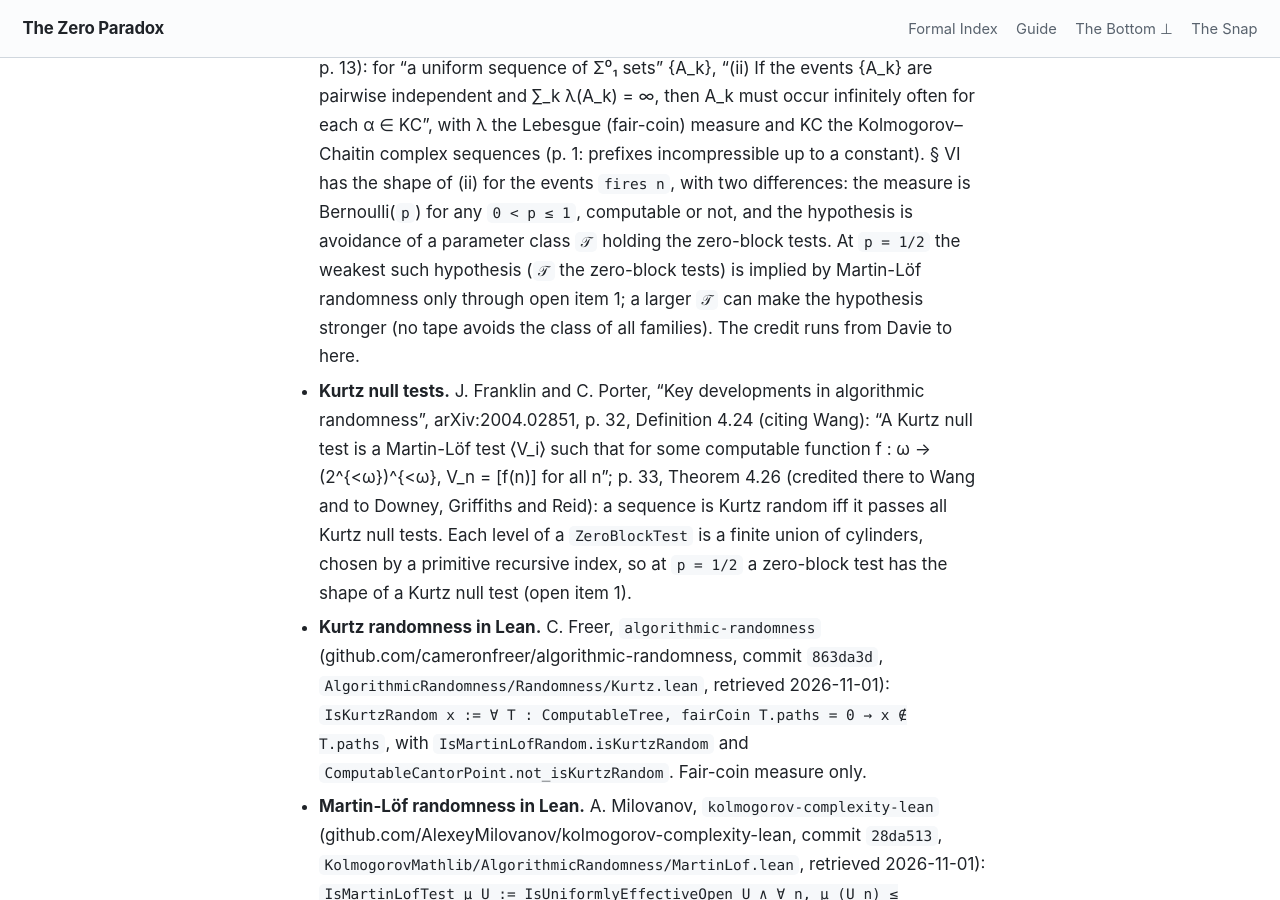
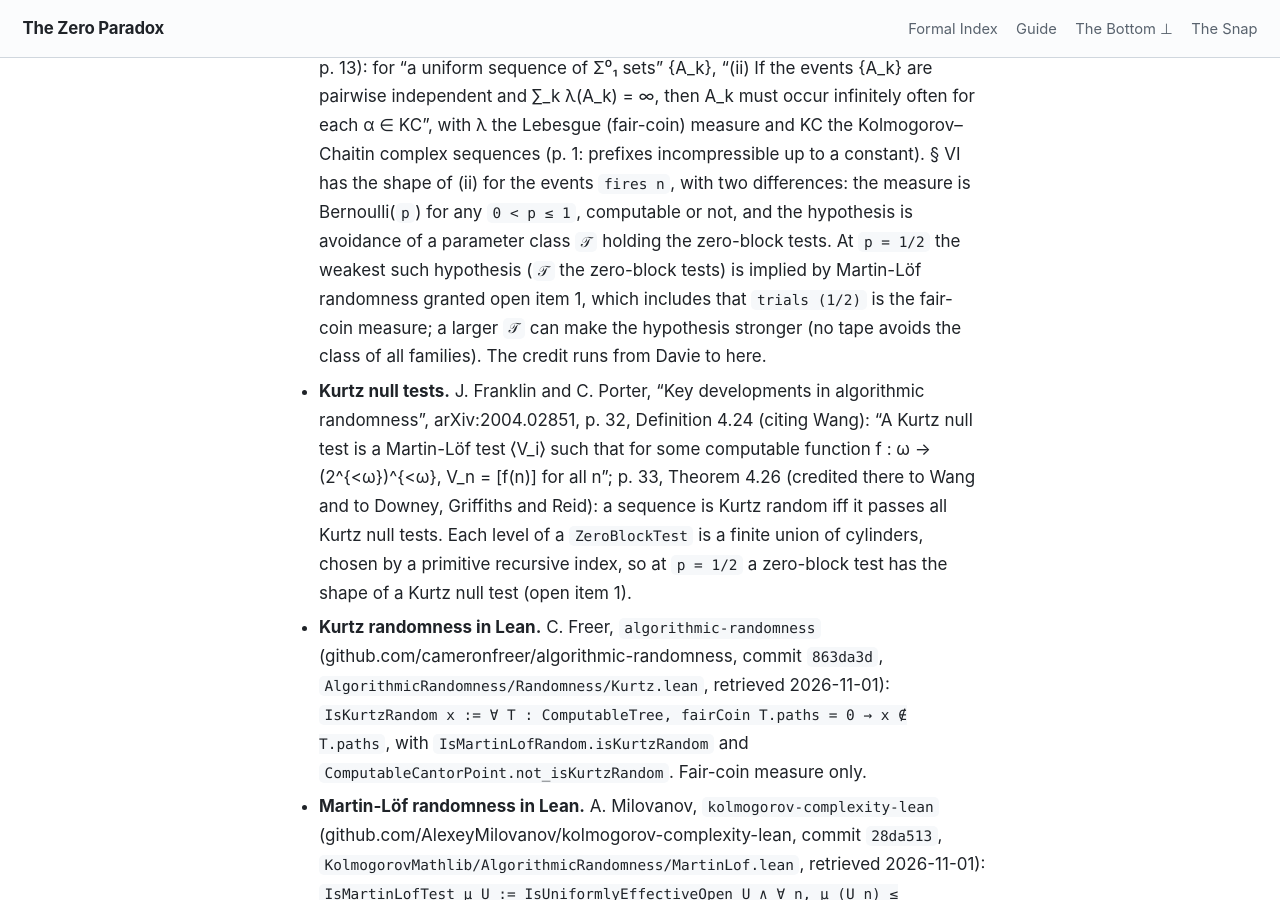
Before and after one commit to timbrigham/ZeroParadox, a Jekyll site: the page built from ZeroParadox/Information/CrossingTrials.md, in a window 1280 px wide and 900 px high, scrolled down 1311 px. Built offline with Jekyll 4.4.1, drawn with Linux system fonts in a browser that asks for light colours; our own code applies the rules of GitHub Pages for plain Markdown files; some of the changed text lies outside the part shown.

Commit message:
Typicality round 3: hedge ML comparison on open item 1, cxQ2_zero if, rewrap
CrossingTrials.md: "implied by Martin-Löf randomness only through open item 1"
becomes "granted open item 1, which includes that trials (1/2) is the fair-coin
measure"; the complexity at 0 is attributed to the explicit `if x = 0` in
cxQ2; unwrapped lines rewrapped.

Co-Authored-By: Claude Opus 5.5 <noreply@anthropic.com>
Claude-Session: https://claude.ai/code/session_01Qj4hZEe22hsY1FqfbKnnU2

```diff
--- a/ZeroParadox/Information/CrossingTrials.md
+++ b/ZeroParadox/Information/CrossingTrials.md
@@ -24,8 +24,7 @@ two-chart reading for § IV–VII.
   run that leaves its start for a tape meeting § VI's hypotheses. Those hypotheses are sufficient, not
   necessary: any tape that fires once gives such a run (`slotRun_crosses_iff`; the `example` after the
   theorem). `Reading:` what § VI adds is a guarantee about a tape whose bits are not examined. The
-  all-`false` tape drives a run
-  that never leaves `false` (the closing `example`).
+  all-`false` tape drives a run that never leaves `false` (the closing `example`).
 
 ## Prior art
 
@@ -38,14 +37,14 @@ two-chart reading for § IV–VII.
   incompressible up to a constant). § VI has the shape of (ii) for the events `fires n`, with two
   differences: the measure is Bernoulli(`p`) for any `0 < p ≤ 1`, computable or not, and the hypothesis
   is avoidance of a parameter class `𝒯` holding the zero-block tests. At `p = 1/2` the weakest such
-  hypothesis (`𝒯` the zero-block tests) is implied by Martin-Löf randomness only through open item 1; a
-  larger `𝒯` can make the hypothesis stronger (no tape avoids the class of all families). The credit
-  runs from Davie to here.
+  hypothesis (`𝒯` the zero-block tests) is implied by Martin-Löf randomness granted open item 1, which
+  includes that `trials (1/2)` is the fair-coin measure; a larger `𝒯` can make the hypothesis stronger
+  (no tape avoids the class of all families). The credit runs from Davie to here.
 - **Kurtz null tests.** J. Franklin and C. Porter, "Key developments in algorithmic randomness",
   arXiv:2004.02851, p. 32, Definition 4.24 (citing Wang): "A Kurtz null test is a Martin-Löf test ⟨V_i⟩
   such that for some computable function f : ω → (2^{<ω})^{<ω}, V_n = [f(n)] for all n"; p. 33, Theorem
-  4.26 (credited there to Wang and to Downey, Griffiths and Reid): a sequence is Kurtz random iff it passes all Kurtz null tests. Each level of a `ZeroBlockTest`
-  is a finite union of cylinders, chosen by a primitive recursive index, so at `p = 1/2` a zero-block
+  4.26 (credited there to Wang and to Downey, Griffiths and Reid): a sequence is Kurtz random iff it
+  passes all Kurtz null tests. Each level of a `ZeroBlockTest` is a finite union of cylinders, chosen by a primitive recursive index, so at `p = 1/2` a zero-block
   test has the shape of a Kurtz null test (open item 1).
 - **Kurtz randomness in Lean.** C. Freer, `algorithmic-randomness`
   (github.com/cameronfreer/algorithmic-randomness, commit `863da3d`,
@@ -63,8 +62,9 @@ two-chart reading for § IV–VII.
   `IsComputableReal (p : ℝ)` and `x` Martin-Löf random for its `bernoulliMeasure p hp`, the frequency of
   ones in `x` tends to `p`; for `p > 0` that gives infinitely many ones. Its hypothesis needs a
   computable `p`, which § VI does not; that Martin-Löf randomness meets § VI's `htyp` is open item 1 at
-  `p = 1/2` and is not stated here for other `p`, and its `bernoulliMeasure` was not compared with `trials`. For the uniform measure the same library has
-  `exists_isMartinLofRandom_uniform` (a Martin-Löf random sequence exists, `EffectiveLaws.lean`) and
+  `p = 1/2` and is not stated here for other `p`, and its `bernoulliMeasure` was not compared with
+  `trials`. For the uniform measure the same library has `exists_isMartinLofRandom_uniform` (a
+  Martin-Löf random sequence exists, `EffectiveLaws.lean`) and
   `isEffectivelyNull_singleton_of_computable` (no computable sequence is, `EffectiveNull.lean`); given
   open item 1, the first is a tape meeting `htyp` at `p = 1/2`. None of these libraries is a dependency
   here.
@@ -101,10 +101,10 @@ of the motion; crossing is a property of one run; typicality is a property of a
 
 `Reading:` CARRIER — the tension. In the valuation chart, `infinitude_forces_infinite_complexity`
 (`ZeroParadox/Valuation/InfinitudeFloor.lean`) gives complexity ⊤ (the top of `ℕ∞`) at the floor of any
-`InfinitudeFloor`; at the 2-adic instance `q2InfinitudeFloor`, on `ℚ_[2]`, the floor is 0 and its complexity is
-`cxQ2 0 = ⊤` (`cxQ2_zero`, a case of the definition of `cxQ2`), matching the additive-valuation
-convention that the valuation of 0 is ⊤. Read as a digit tape (a reading; no map from the 2-adic integers to tapes is
-built here), 0 is the all-`false` tape, the sole member of `silentFrom 0`, and § VI's hypothesis
+`InfinitudeFloor`; at the 2-adic instance `q2InfinitudeFloor`, on `ℚ_[2]`, the floor is 0 and its
+complexity is `cxQ2 0 = ⊤` (`cxQ2_zero`, from the explicit `if x = 0` in the definition of `cxQ2`),
+matching the additive-valuation convention that the valuation of 0 is ⊤. Read as a digit tape (a
+reading; no map from the 2-adic integers to tapes is built here), 0 is the all-`false` tape, the sole member of `silentFrom 0`, and § VI's hypothesis
 excludes it at `N = 0` for every `0 < p ≤ 1` (`zeroBlockTest_silentFrom`). In the tape chart, under the
 pointwise order, the least element of `ℕ → Bool` is the same all-`false` tape (the `example` at
 `ZeroParadox/BottomCannotBe.lean`, `(⊥ : ℕ → Bool) = fun _ => false`), which is not disjunctive
```
